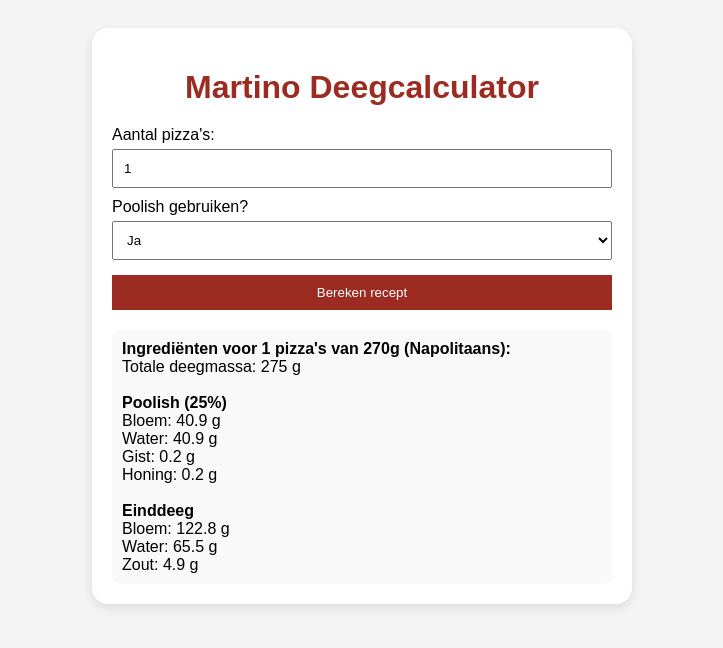
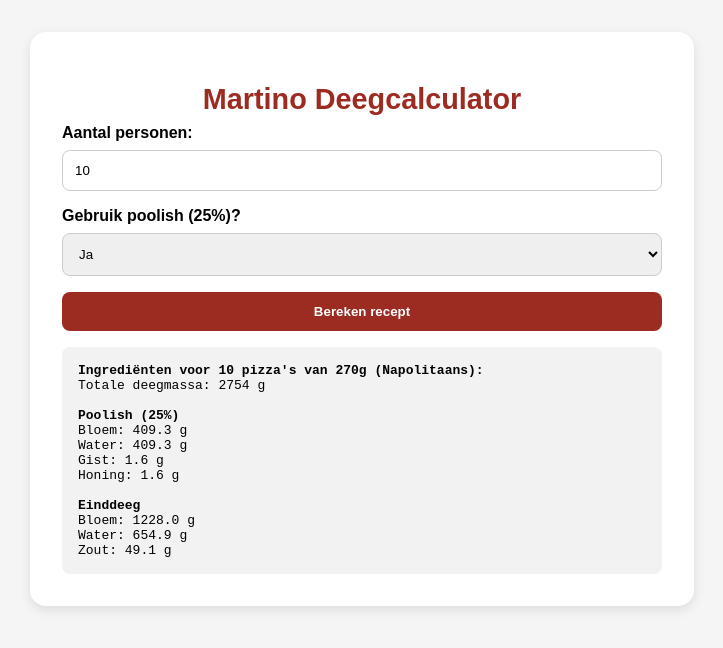
Before and after one commit to MartinoItalia/martino-deegcalculator, a plain HTML site: page index.html in a window 1280 px wide. Both pictures are taken after a click on the button "Bereken recept". Shown: the whole page, without its empty margins (278-1001 px from the left). Drawn offline with Linux system fonts and the light colour scheme.

Commit message:
Update index.html

```diff
--- a/index.html
+++ b/index.html
@@ -1,73 +1,77 @@
 <!DOCTYPE html>
 <html lang="nl">
 <head>
-    <meta charset="UTF-8">
-    <meta name="viewport" content="width=device-width, initial-scale=1.0">
+  <meta charset="UTF-8" />
+  <meta name="viewport" content="width=device-width, initial-scale=1.0"/>
   <title>Martino Deegcalculator</title>
   <style>
     body {
       font-family: Arial, sans-serif;
-            background: #f4f4f4;
-            padding: 20px;
+      background: #f5f5f5;
+      margin: 0;
+      padding: 2rem;
       display: flex;
       justify-content: center;
     }
     .container {
-            background: #fff;
-            padding: 20px;
+      background: #ffffff;
+      padding: 2rem;
       border-radius: 16px;
-            box-shadow: 0 4px 12px rgba(0,0,0,0.1);
-            max-width: 500px;
+      box-shadow: 0 4px 12px rgba(0, 0, 0, 0.1);
+      max-width: 600px;
       width: 100%;
     }
     h1 {
       color: #9C2B22;
+      font-size: 1.8rem;
+      margin-bottom: 0.5rem;
       text-align: center;
-            margin-bottom: 20px;
     }
     label {
       display: block;
-            margin-top: 10px;
+      margin-bottom: 0.5rem;
+      font-weight: bold;
     }
     input, select, button {
       width: 100%;
-            padding: 10px;
-            margin-top: 5px;
+      padding: 0.75rem;
+      margin-bottom: 1rem;
+      border-radius: 8px;
+      border: 1px solid #ccc;
       box-sizing: border-box;
     }
     button {
       background-color: #9C2B22;
       color: white;
+      font-weight: bold;
       border: none;
       cursor: pointer;
-            margin-top: 15px;
     }
     button:hover {
-            background-color: #7a221b;
+      background-color: #821f18;
     }
     #resultaat {
-            margin-top: 20px;
-            padding: 10px;
-            background: #f9f9f9;
+      padding: 1rem;
       border-radius: 8px;
+      background-color: #f2f2f2;
+      white-space: pre-wrap;
+      font-family: monospace;
     }
   </style>
 </head>
 <body>
   <div class="container">
     <h1>Martino Deegcalculator</h1>
+    <label>Aantal personen:</label>
+    <input type="number" id="aantal" value="10"/>
 
-    <label>Aantal pizza's:</label>
-    <input type="number" id="aantal" value="1">
-
-    <label>Poolish gebruiken?</label>
+    <label>Gebruik poolish (25%)?</label>
     <select id="poolish">
       <option value="ja">Ja</option>
       <option value="nee">Nee</option>
     </select>
 
     <button onclick="bereken()">Bereken recept</button>
-
     <div id="resultaat"></div>
   </div>
 
@@ -76,50 +80,48 @@ function bereken() {
       const aantal = parseInt(document.getElementById('aantal').value);
       const gebruikPoolish = document.getElementById('poolish').value === 'ja';
 
-    const gewichtPerBal = 270;
+      const gewicht = 270;
       const hydratatie = 0.65;
       const zoutPerc = 0.03;
       const gistPerc = 0.001;
       const honingPerc = 0.001;
       const verliesfactor = 1.02;
+      const poolishPerc = gebruikPoolish ? 0.25 : 0;
 
-    const totaalgewicht = gewichtPerBal * aantal * verliesfactor;
+      const totaalGewicht = gewicht * aantal * verliesfactor;
 
-    const bloem = totaalgewicht / (1 + hydratatie + zoutPerc + gistPerc + honingPerc);
+      const bloem = totaalGewicht / (1 + hydratatie + zoutPerc + gistPerc + honingPerc);
       const water = bloem * hydratatie;
       const zout = bloem * zoutPerc;
       const gist = bloem * gistPerc;
       const honing = bloem * honingPerc;
 
-    let resultaat = `<strong>Ingrediënten voor ${aantal} pizza's van 270g (Napolitaans):</strong><br>
-                     Totale deegmassa: ${totaalgewicht.toFixed(0)} g<br>`;
+      let resultaat = `<strong>Ingrediënten voor ${aantal} pizza's van 270g (Napolitaans):</strong>\n`;
+      resultaat += `Totale deegmassa: ${totaalGewicht.toFixed(0)} g\n\n`;
 
       if (gebruikPoolish) {
-        const poolishBloem = (bloem * 0.25).toFixed(1);
-        const poolishWater = (poolishBloem);
-        const eindBloem = (bloem - poolishBloem).toFixed(1);
-        const eindWater = (water - poolishWater).toFixed(1);
+        const poolishBloem = (bloem * poolishPerc);
+        const poolishWater = poolishBloem; // altijd 50/50 verhouding
 
-        resultaat += `
-        <br><strong>Poolish (25%)</strong><br>
-        Bloem: ${poolishBloem} g<br>
-        Water: ${poolishWater} g<br>
-        Gist: ${gist.toFixed(1)} g<br>
-        Honing: ${honing.toFixed(1)} g<br>
+        const eindBloem = bloem - poolishBloem;
+        const eindWater = water - poolishWater;
 
-        <br><strong>Einddeeg</strong><br>
-        Bloem: ${eindBloem} g<br>
-        Water: ${eindWater} g<br>
-        Zout: ${zout.toFixed(1)} g<br>
-        `;
+        resultaat += `<strong>Poolish (25%)</strong>\n`;
+        resultaat += `Bloem: ${poolishBloem.toFixed(1)} g\n`;
+        resultaat += `Water: ${poolishWater.toFixed(1)} g\n`;
+        resultaat += `Gist: ${gist.toFixed(1)} g\n`;
+        resultaat += `Honing: ${honing.toFixed(1)} g\n\n`;
+
+        resultaat += `<strong>Einddeeg</strong>\n`;
+        resultaat += `Bloem: ${eindBloem.toFixed(1)} g\n`;
+        resultaat += `Water: ${eindWater.toFixed(1)} g\n`;
+        resultaat += `Zout: ${zout.toFixed(1)} g`;
       } else {
-        resultaat += `
-        Bloem: ${bloem.toFixed(1)} g<br>
-        Water: ${water.toFixed(1)} g<br>
-        Zout: ${zout.toFixed(1)} g<br>
-        Gist: ${gist.toFixed(1)} g<br>
-        Honing: ${honing.toFixed(1)} g<br>
-        `;
+        resultaat += `Bloem: ${bloem.toFixed(1)} g\n`;
+        resultaat += `Water: ${water.toFixed(1)} g\n`;
+        resultaat += `Zout: ${zout.toFixed(1)} g\n`;
+        resultaat += `Gist: ${gist.toFixed(1)} g\n`;
+        resultaat += `Honing: ${honing.toFixed(1)} g`;
       }
 
       document.getElementById("resultaat").innerHTML = resultaat;
```
Lines whose indentation alone changed are shown as unchanged.
